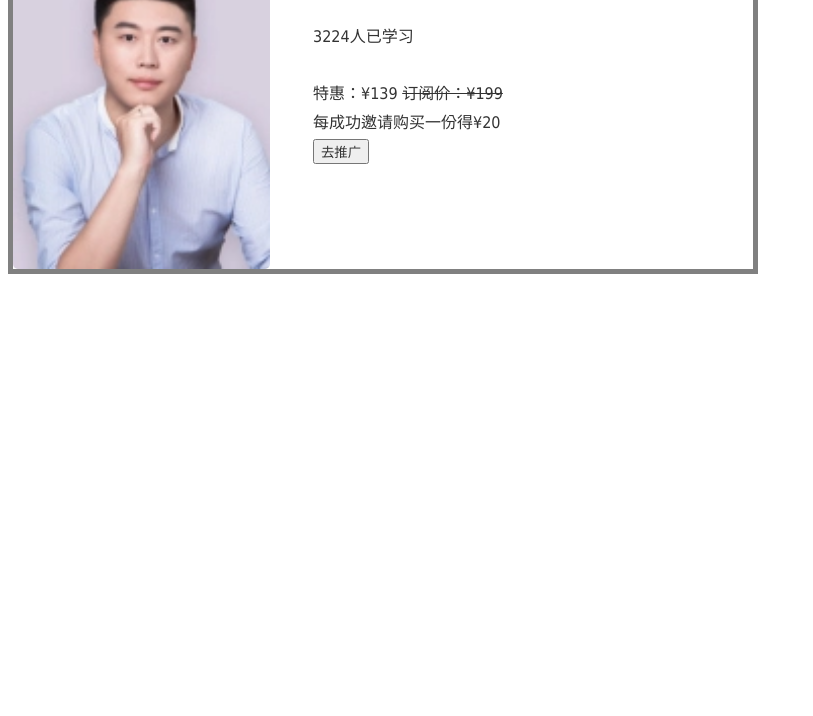
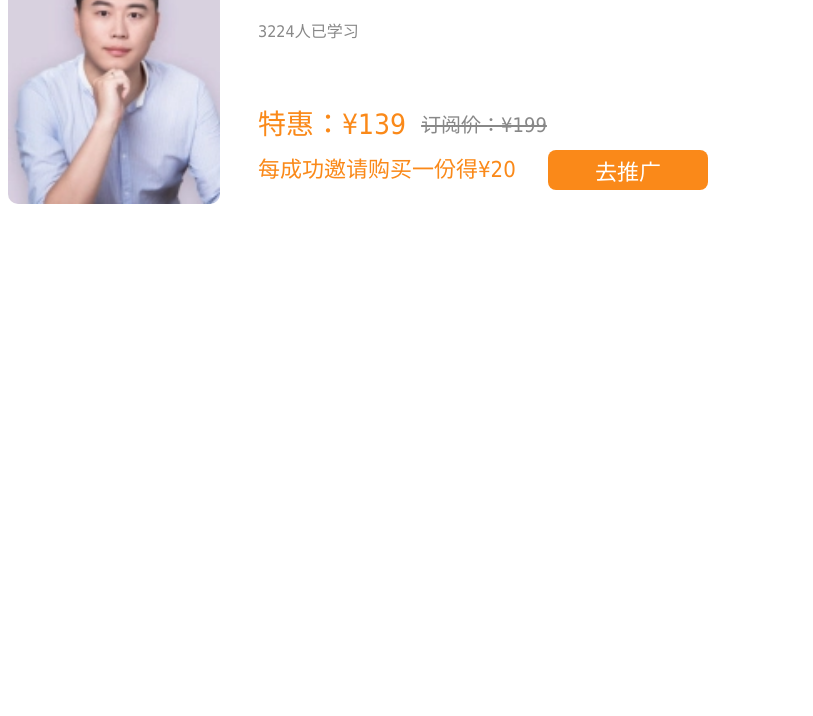
Before and after one commit to Jaaaru/web, a plain HTML site: page mdn-guide/Assessments/Aufgabe2-CourseCard/index.html in a window 1280 px wide. Shown: the part 84-800 px from the top of the page, without its empty margins (0-813 px from the left). Drawn offline with Linux system fonts and the light colour scheme.

Commit message:
Course Card done

```diff
--- a/mdn-guide/Assessments/Aufgabe2-CourseCard/index.html
+++ b/mdn-guide/Assessments/Aufgabe2-CourseCard/index.html
@@ -21,11 +21,13 @@
       <div class="count">3224人已学习</div><br>
 
       <div class="container">
-        <div class="price">
-          <div class="sale">特惠：¥139</div>
-          <del class="original">订阅价：¥199</del><br>   <!-- 表示一些被从文档中删除的文字内容 -->
+        <div class="text">
+          <div class="price">
+            <div class="sale">特惠：¥139</div>
+            <del class="original">订阅价：¥199</del><br>   <!-- 表示一些被从文档中删除的文字内容 -->
+          </div>
+          <div class="bonus">每成功邀请购买一份得¥20</div>
         </div>
-        <div class="bonus">每成功邀请购买一份得¥20</div>
         <button>去推广</button>
       </div>
     </div>
--- a/mdn-guide/Assessments/Aufgabe2-CourseCard/style.css
+++ b/mdn-guide/Assessments/Aufgabe2-CourseCard/style.css
@@ -1,14 +1,12 @@
 * {
     box-sizing: border-box;
-    color: #333;
 }
 
 
 
 .card {
-    width: 750px;
-    height: 350px;
-    border: 5px grey solid;
+    width: 700px;
+    height: 280px;
     font: 400 1em/1.8 PingFang SC,Avenir,Tahoma,Arial,Lantinghei SC,Microsoft Yahei,Hiragino Sans GB,Microsoft Sans Serif,WenQuanYi Micro Hei,Helvetica,sans-serif;
     -webkit-font-smoothing: antialiased;/*用来控制字体渲染时的平滑效果。这个属性仅在 Mac OS X/macOS 下生效。antialiased - 平滑像素级别的字体*/
 
@@ -17,21 +15,14 @@
     align-items: stretch;
 }
 
-
-.left-column {
-    float: left;
-
-}
-
 .left-column img {
     height: 100%;
     width: 100%;
-    border-radius: 5px;
+    border-radius: 10px;
 }
 
 .right-column {
-    float: right;
-    width: calc(100% - 300px);  /*运算符前后都需要保留一个空格*/
+    width: calc(100% - 250px);  /*运算符前后都需要保留一个空格*/
 }
 
 .sale,.original {
@@ -40,12 +31,76 @@
 
 .course-name {
     color: #404040;
-    font-size: 28px;
+    font-size: 30px;
     font-weight: 500;
-    line-height: 40px;
+    line-height: 45px;
 }
 
 .who {
     margin-top: 8px;
-    line-height: 17px;
+    line-height: 20px;
+    font-weight: 400; /*字体粗细程度*/
+    font-size: 20px;
 }
+
+.count {
+    color: #888;
+    line-height: 12px;
+}
+
+.container {
+    display: flex;
+    justify-content: space-between; /*将文字区域和button分隔开*/
+    align-items: flex-end;
+    margin-top: 33px;
+    overflow: hidden;
+}
+
+.price {
+    display: flex;
+    align-items: center;
+    font-size: 24px;
+
+}
+
+.text {
+    color: #fa8919;
+    font-weight: 400;
+    position: relative;
+}
+
+.sale{
+    margin-right: 10px;
+    font-size: 28px;
+}
+
+.original {
+    margin-left: 5px;
+    color: #888;
+    font-size: 20px;
+}
+
+button:hover {
+    background: #ff7800;
+    cursor: pointer;
+}
+
+button {
+    border: none;
+    outline: none; /*消除默认点击蓝色边框效果*/
+
+    display: flex;
+    justify-content: center;
+    align-items: center;
+
+    width: 160px;
+    border-radius: 8px;
+    color: #fff;
+    background: #fa8919;
+}
+
+.bonus,button {
+    height: 40px;
+    font-size: 22px;
+    font-weight: 400;
+}
```
